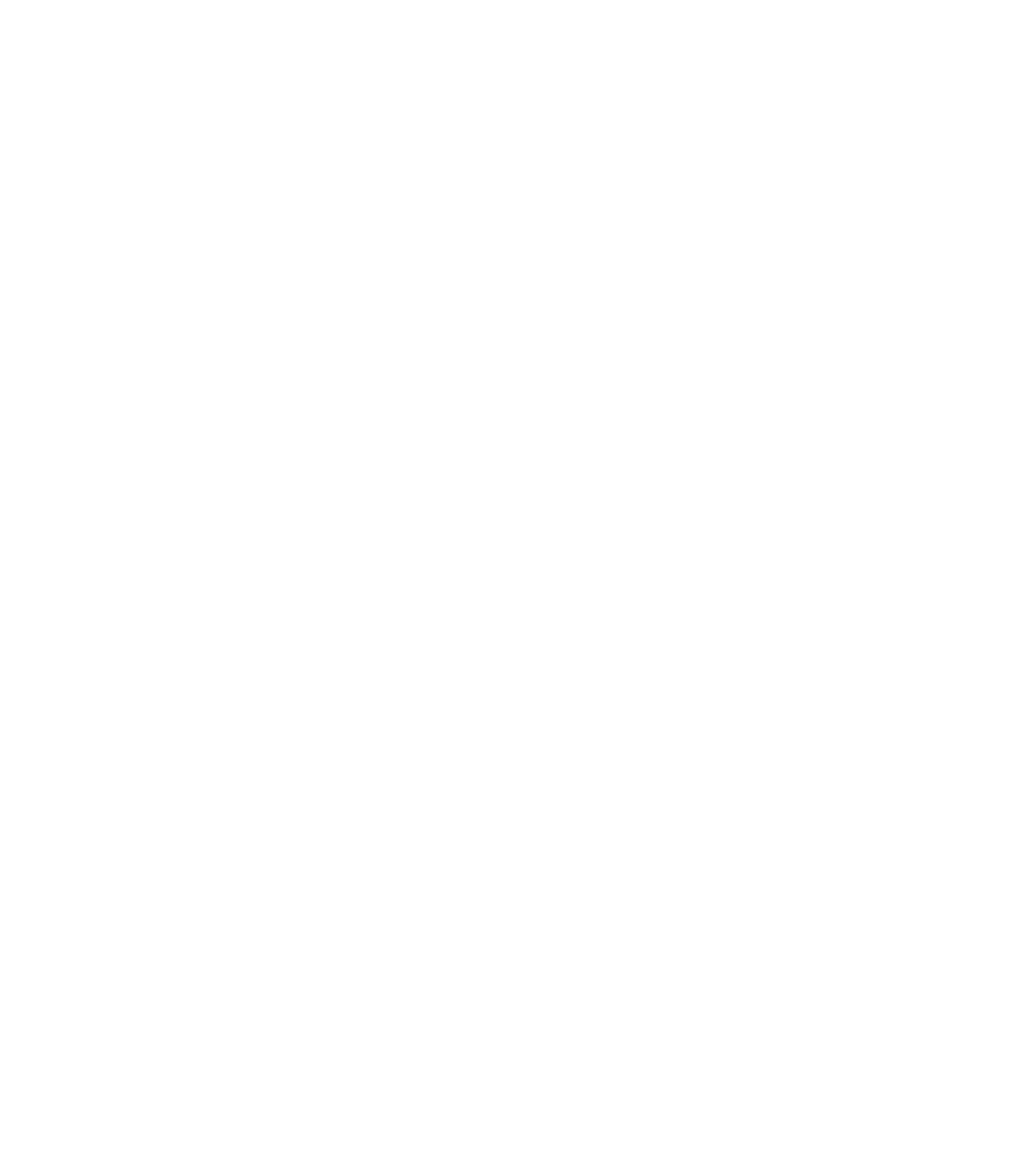
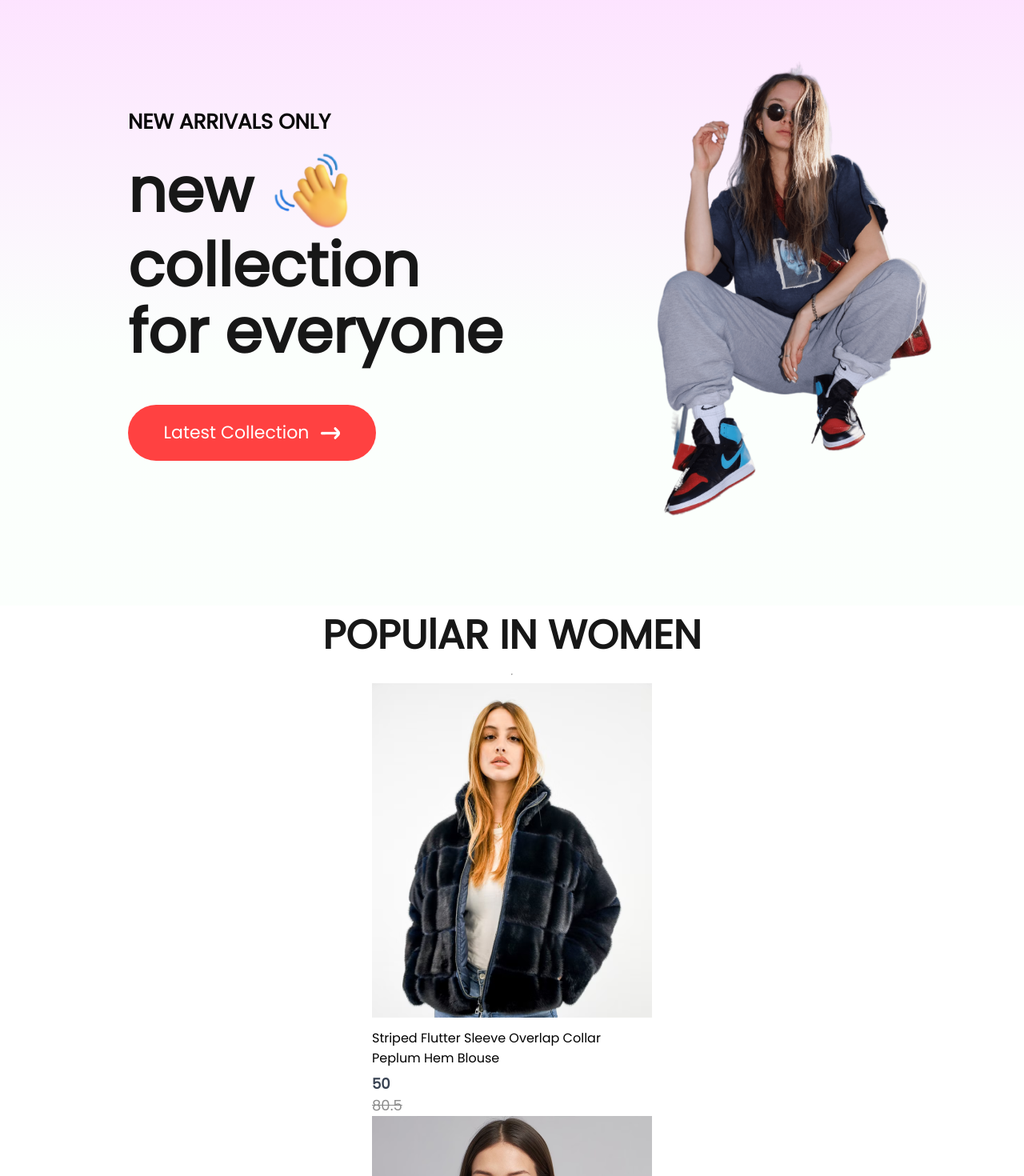
Before and after one commit to Kuncode2/E-Commerce-mern-frontend, a React (Create React App) app: page / in a window 1280 px wide. Shown: the part 140-1610 px from the top of the page at 80% size. Before the commit the page ends 800 px from the top, so only its background shows below. Built offline with nearby package versions, Linux system fonts and the light colour scheme.

Commit message:
Popular folder almost done map and props done

```diff
--- /dev/null
+++ b/src/Components/Hero/Hero.css
@@ -0,0 +1,64 @@
+.hero{
+    height: 100vh;
+    background: linear-gradient(180deg,#fde1ff,#e1ffea22 60%);
+    display: flex;
+}
+
+.hero-left{
+    flex: 1;
+    display: flex;
+    flex-direction: column;
+    justify-content: center;
+    gap: 20px;
+    padding-left: 160px;
+     line-height: 1.1;
+}
+.hero-left h2{
+    color: #090909;
+    font-size: 26px;
+    font-weight: 600;
+}
+
+
+.hero-left p{
+    color: #171717;
+    font-size: 75px;
+    font-weight: 700;
+}
+
+.hero-hand-icon{
+    display: flex;
+    align-items: center;
+    gap: 20px;
+}
+
+.hero-hand-icon img{
+    width: 105px;
+}
+.hero-latest-btn{
+    display: flex;
+    justify-content: center;
+    align-items: center;
+    gap: 15px;
+    width: 310px;
+    height: 70px;
+    border-radius: 75px;
+    margin-top: 30px;
+    background: #ff4141;
+    color: white;
+    font-size: 22px;
+    font-weight: 500;
+
+}
+.hero-right img {
+    max-width: 80%; /* Adjust as needed */
+    max-height: 120%; /* Adjust as needed */
+    object-fit: contain; /* Ensures the image scales correctly */
+}
+
+.hero-right{
+    flex: 1;
+    display: flex;
+    align-items: center;
+    justify-content: center;
+}
--- /dev/null
+++ b/src/Components/Hero/Hero.jsx
@@ -0,0 +1,32 @@
+import React from 'react'
+import "./Hero.css"
+import hand_icon from '../Assets/hand_icon.png'
+import arrow_icon from '../Assets/arrow.png'
+import hero_imae from '../Assets/hero_image.png'
+
+const Hero = () => {
+  return (
+    <div className='hero'>
+      <div className="hero-left">
+          <h2>NEW ARRIVALS ONLY</h2>
+          <div>
+            <div className="hero-hand-icon">
+              <p>new</p>
+              <img src={hand_icon} alt="" />
+            </div>
+            <p>collection</p>
+            <p>for everyone</p>
+          </div>
+          <div className="hero-latest-btn">
+            <div>Latest Collection</div>
+            <img src={arrow_icon} alt="" />
+          </div>
+      </div>
+      <div className="hero-right">
+        <img src={hero_imae} alt="" />
+      </div>
+    </div>
+  )
+}
+
+export default Hero
--- /dev/null
+++ b/src/Components/Item/Item.css
@@ -0,0 +1,26 @@
+.item{
+    width: 350px;
+}
+.item p{
+    margin: 6px 0px;
+}
+.item-prices{
+    display: flex;
+    gap: 20px;
+}
+.item-price-new{
+    color: #374151;
+    font-size: 18px;
+    font-weight: 600;
+}
+.item-price-old{
+    color: #8c8c8c;
+    font-size: 18px;
+    font-weight: 500;
+    text-decoration: line-through;
+}
+
+.item:hover{
+    transform: scale(1.05);
+    transition: 0.6s;
+}
--- /dev/null
+++ b/src/Components/Item/Items.jsx
@@ -0,0 +1,20 @@
+import React from 'react'
+import "./Item.css"
+const Item = (props) => {
+  return (
+    <div className='item'>
+      <img src={props.image} alt="" />
+      <p>{props.name}</p>
+      <div className="item_prices">
+        <div className="item-price-new">
+            {props.new_price}
+        </div>
+        <div className="item-price-old">
+            {props.old_price}
+        </div>
+      </div>
+    </div>
+  )
+}
+
+export default Item
--- /dev/null
+++ b/src/Components/Popular/Popular.css
@@ -0,0 +1,15 @@
+.popular{
+    display: flex;
+    flex-direction: column;
+    align-items: center;
+    gap: 10px;
+    height: 90vh;
+}
+.popular h1{
+color: #171717;
+font-size: 50px;
+font-weight: 600;
+}
+.popular hr{
+
+}
--- /dev/null
+++ b/src/Components/Popular/Popular.jsx
@@ -0,0 +1,20 @@
+import React from 'react'
+import "./Popular.css"
+import data_product from "../Assets/data"
+import Item from "../Item/Items"
+
+const Popular = () => {
+  return (
+    <div className='popular'>
+      <h1>POPUlAR IN WOMEN</h1>
+      <hr />
+      <div className="popular-item">
+        {data_product.map((item,i)=>{
+            return <Item key={i} id={item.id} name={item.name} image={item.image} new_price={item.new_price} old_price={item.old_price}/>
+        })}
+      </div>
+    </div>
+  )
+}
+
+export default Popular
--- a/src/Pages/Shop.jsx
+++ b/src/Pages/Shop.jsx
@@ -1,9 +1,12 @@
 import React from 'react'
+import Hero from '../Components/Hero/Hero'
+import Popular from '../Components/Popular/Popular'
 
 const Shop = () => {
   return (
     <div>
-
+      <Hero/>
+      <Popular/>
     </div>
   )
 }
--- a/src/index.css
+++ b/src/index.css
@@ -1,3 +1,10 @@
+*{
+    margin: 0;
+}
+
 body{
+    margin: 0;
+    -webkit-font-smoothing: antialiased;
+    -moz-osx-font-smoothing:grayscale;
     font-family: 'poppins';
 }
```
